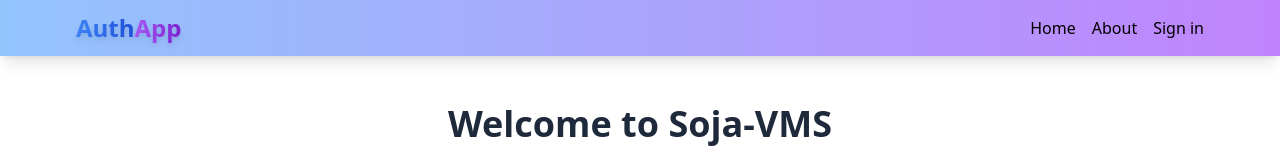
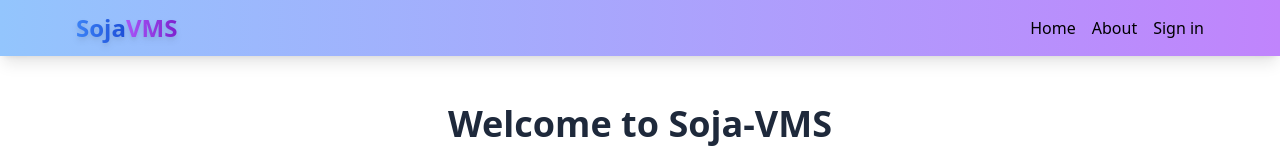
Before and after one commit to wycliffegilbert/nextjs-auth-app, a Next.js app: page / in a window 1280 px wide. Shown: the top 160 px of the page. Built offline with nearby package versions, Linux system fonts and the light colour scheme; no server answers.

Commit message:
Header changes

```diff
--- a/components/Header.jsx
+++ b/components/Header.jsx
@@ -8,10 +8,10 @@ export default function Header() {
         {/* logo */}
         <Link href='/' className='text-2xl font-extrabold group cursor-pointer'>
           <span className='text-transparent bg-clip-text bg-gradient-to-r from-blue-500 to-blue-700 drop-shadow-md group-hover:from-blue-400 group-hover:to-blue-600'>
-            Auth
+            Soja
           </span>
           <span className='text-transparent bg-clip-text bg-gradient-to-r from-purple-500 to-purple-700 drop-shadow-md group-hover:from-purple-400 group-hover:to-purple-600'>
-            App
+            VMS
           </span>
         </Link>
         {/* add a navigation menu */}
```
